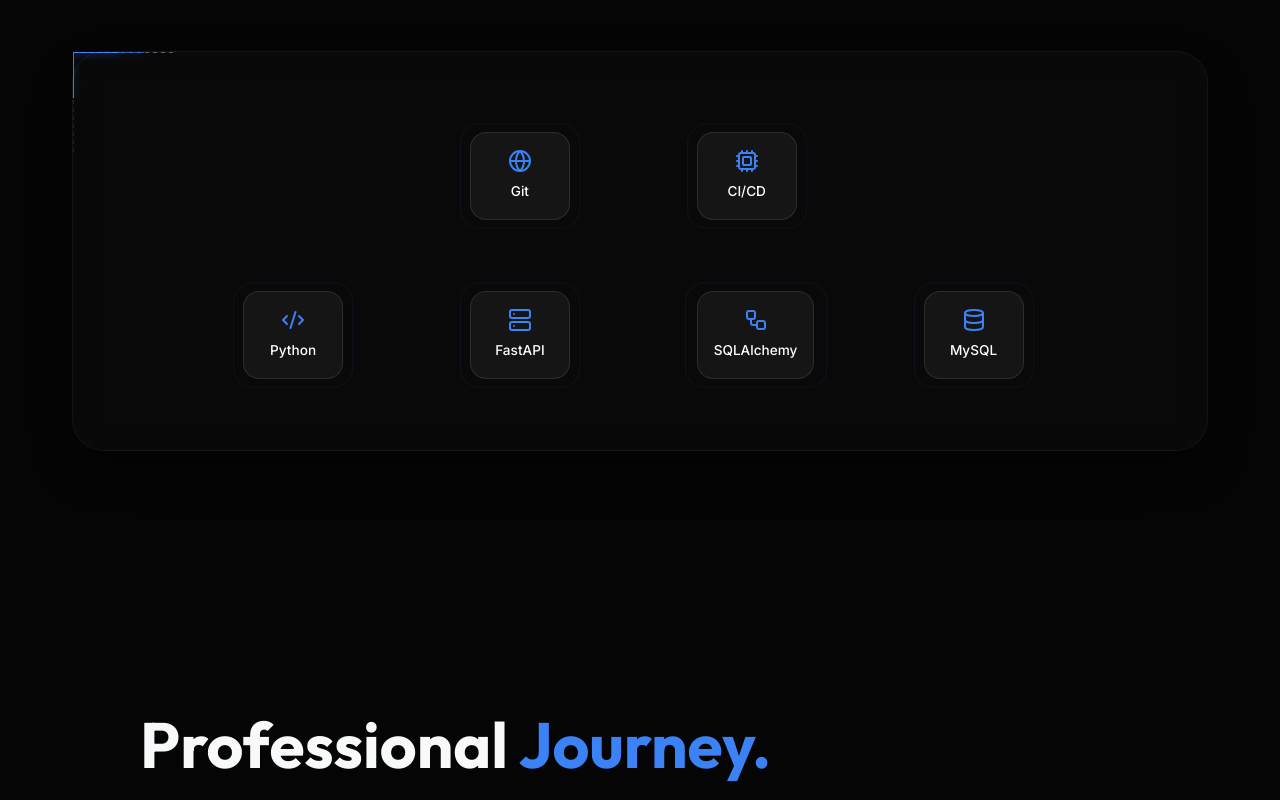
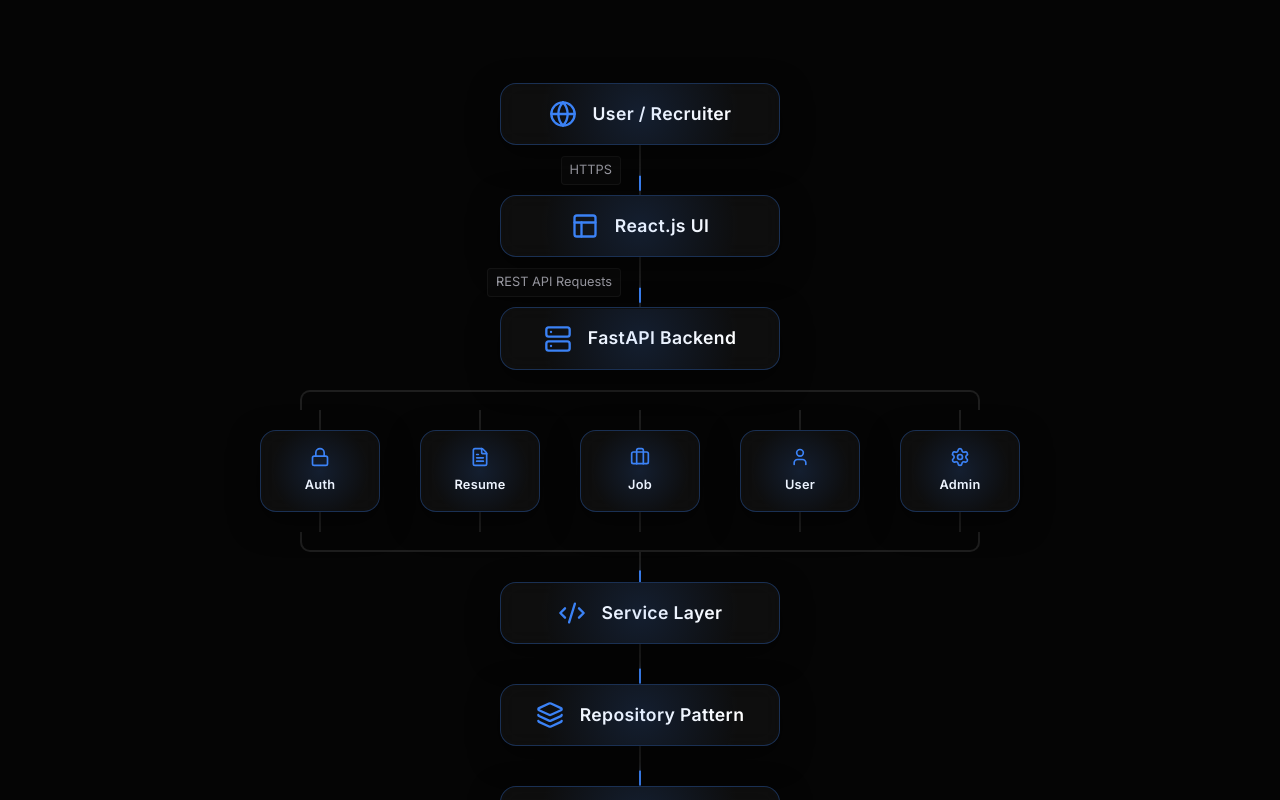
Before and after one commit to KJoshiSaiGovind/portfolio-website, a Next.js app: page / in a window 1280 px wide. Shown: the part 1820-2620 px from the top of the page. Built offline with nearby package versions, Linux system fonts and the light colour scheme.

Commit message:
feat: implement vertical live topology flowchart

```diff
--- a/sections/Skills.module.css
+++ b/sections/Skills.module.css
@@ -18,118 +18,188 @@
   color: #ffffff;
   margin-bottom: 4rem;
   text-align: center;
+  font-family: var(--font-heading);
 }
 
 .sectionTitle span {
   color: var(--accent);
 }
 
-.networkWrapper {
-  position: relative;
-  width: 100%;
-  height: 400px;
-  background: rgba(17, 17, 17, 0.4);
-  backdrop-filter: blur(20px);
-  border: 1px solid rgba(255, 255, 255, 0.05);
-  border-radius: 2rem;
-  padding: 2rem;
-  display: flex;
-  justify-content: center;
-  align-items: center;
-  box-shadow: 0 20px 40px rgba(0, 0, 0, 0.3);
-}
-
-.networkNode {
-  position: absolute;
+.topologyWrapper {
   display: flex;
   flex-direction: column;
   align-items: center;
-  gap: 0.5rem;
-  background: rgba(30, 30, 30, 0.6);
-  border: 1px solid rgba(255, 255, 255, 0.1);
-  padding: 1rem;
-  border-radius: 1rem;
-  min-width: 100px;
-  z-index: 2;
-  transition: transform 0.3s ease, border-color 0.3s ease;
+  width: 100%;
+  padding: 2rem 0;
 }
 
-.networkNode:hover {
-  transform: scale(1.1);
-  border-color: rgba(59, 130, 246, 0.4);
-  box-shadow: 0 0 20px rgba(59, 130, 246, 0.2);
+/* Individual Node */
+.node {
+  display: flex;
+  align-items: center;
+  gap: 1rem;
+  background: rgba(17, 17, 17, 0.8);
+  backdrop-filter: blur(10px);
+  border: 1px solid rgba(59, 130, 246, 0.3);
+  padding: 1rem 2rem;
+  border-radius: 1rem;
+  box-shadow: 0 10px 30px rgba(0, 0, 0, 0.5);
+  position: relative;
+  overflow: hidden;
+  min-width: 280px;
+  justify-content: center;
+  transition: transform 0.3s ease, border-color 0.3s ease;
+  z-index: 2;
 }
 
-.nodeIcon {
-  color: var(--accent);
+.nodeSmall {
+  flex-direction: column;
+  padding: 1rem;
+  min-width: 120px;
+  gap: 0.5rem;
+  text-align: center;
 }
 
-.networkNode span {
-  color: #ffffff;
-  font-size: 0.85rem;
-  font-weight: 500;
+.nodeSmall span {
+  font-size: 0.8rem !important;
 }
 
-.pulseRing {
+.node:hover {
+  transform: translateY(-2px);
+  border-color: rgba(59, 130, 246, 0.8);
+  box-shadow: 0 10px 40px rgba(59, 130, 246, 0.2);
+}
+
+.nodeGlow {
   position: absolute;
   top: 50%;
   left: 50%;
   transform: translate(-50%, -50%);
   width: 100%;
   height: 100%;
-  border: 1px solid var(--accent);
-  border-radius: 1rem;
-  animation: pulse 2s infinite;
-  opacity: 0;
+  background: radial-gradient(circle, rgba(59, 130, 246, 0.15) 0%, transparent 70%);
   pointer-events: none;
 }
 
-@keyframes pulse {
-  0% { transform: translate(-50%, -50%) scale(1); opacity: 0.4; }
-  100% { transform: translate(-50%, -50%) scale(1.3); opacity: 0; }
+.nodeIcon {
+  color: var(--accent);
+  flex-shrink: 0;
 }
 
-/* Positioning based on the grid structure we provided */
-.python { top: 60%; left: 15%; }
-.fastapi { top: 60%; left: 35%; }
-.sqlalchemy { top: 60%; left: 55%; }
-.mysql { top: 60%; left: 75%; }
-.git { top: 20%; left: 35%; }
-.cicd { top: 20%; left: 55%; }
+.node span {
+  color: #ffffff;
+  font-size: 1.1rem;
+  font-weight: 600;
+  letter-spacing: 0.02em;
+}
 
-/* SVG Connections */
-.svgConnections {
+/* Arrows and Connections */
+.arrowContainer {
+  display: flex;
+  align-items: center;
+  justify-content: center;
+  position: relative;
+  width: 2px;
+  margin: 0 auto;
+}
+
+.arrowLine {
+  width: 2px;
+  height: 100%;
+  background: rgba(255, 255, 255, 0.1);
+  position: relative;
+  overflow: hidden;
+}
+
+.arrowPacket {
   position: absolute;
   top: 0;
-  left: 0;
-  width: 100%;
-  height: 100%;
-  z-index: 1;
-  pointer-events: none;
+  left: -1px;
+  width: 4px;
+  height: 15px;
+  background: var(--accent);
+  border-radius: 4px;
+  box-shadow: 0 0 10px var(--accent-glow);
 }
 
-.lineBase {
-  fill: none;
-  stroke: rgba(255, 255, 255, 0.1);
-  stroke-width: 2;
-  stroke-dasharray: 4;
+.arrowLabel {
+  position: absolute;
+  right: 20px;
+  white-space: nowrap;
+  font-size: 0.8rem;
+  color: var(--secondary);
+  background: rgba(10, 10, 10, 0.8);
+  padding: 0.2rem 0.5rem;
+  border-radius: 4px;
+  border: 1px solid rgba(255, 255, 255, 0.05);
 }
 
-.lineAnimated {
-  fill: none;
-  stroke: var(--accent);
-  stroke-width: 2;
-  filter: drop-shadow(0 0 5px var(--accent-glow));
+/* Branching Microservices */
+.branchContainer {
+  display: flex;
+  flex-direction: column;
+  align-items: center;
+  width: 100%;
+  max-width: 800px;
+}
+
+.branchLineTop {
+  width: calc(100% - 120px);
+  height: 20px;
+  border-top: 2px solid rgba(255, 255, 255, 0.1);
+  border-left: 2px solid rgba(255, 255, 255, 0.1);
+  border-right: 2px solid rgba(255, 255, 255, 0.1);
+  margin-top: 20px;
+  border-top-left-radius: 10px;
+  border-top-right-radius: 10px;
+}
+
+.microservices {
+  display: flex;
+  justify-content: space-between;
+  width: 100%;
+}
+
+.msCol {
+  display: flex;
+  flex-direction: column;
+  align-items: center;
+  flex: 1;
+}
+
+.verticalDrop {
+  width: 2px;
+  height: 20px;
+  background: rgba(255, 255, 255, 0.1);
+}
+
+.branchLineBottom {
+  width: calc(100% - 120px);
+  height: 20px;
+  border-bottom: 2px solid rgba(255, 255, 255, 0.1);
+  border-left: 2px solid rgba(255, 255, 255, 0.1);
+  border-right: 2px solid rgba(255, 255, 255, 0.1);
+  border-bottom-left-radius: 10px;
+  border-bottom-right-radius: 10px;
 }
 
 @media (max-width: 768px) {
-  .networkWrapper {
-    height: 600px;
+  .microservices {
+    flex-direction: column;
+    gap: 1rem;
+    align-items: center;
   }
-  .python { top: 15%; left: 50%; transform: translateX(-50%); }
-  .fastapi { top: 30%; left: 50%; transform: translateX(-50%); }
-  .sqlalchemy { top: 45%; left: 50%; transform: translateX(-50%); }
-  .mysql { top: 60%; left: 50%; transform: translateX(-50%); }
-  .git { top: 75%; left: 50%; transform: translateX(-50%); }
-  .cicd { top: 90%; left: 50%; transform: translateX(-50%); }
+
+  .branchLineTop, .branchLineBottom {
+    display: none;
+  }
+
+  .verticalDrop {
+    height: 15px;
+  }
+
+  .nodeSmall {
+    width: 250px;
+    flex-direction: row;
+  }
 }
--- a/sections/Skills.tsx
+++ b/sections/Skills.tsx
@@ -3,24 +3,35 @@
 import { motion } from "framer-motion";
 import FadeIn from "@/components/animations/FadeIn";
 import styles from "./Skills.module.css";
-import { Server, Database, Code2, Globe, Cpu, Workflow } from "lucide-react";
+import { Globe, Layout, Server, Lock, FileText, Briefcase, User, Settings, Code2, Layers, Database } from "lucide-react";
+import { ReactNode } from "react";
 
-const NETWORK = [
-  { id: "python", icon: Code2, label: "Python", col: 1, row: 2 },
-  { id: "fastapi", icon: Server, label: "FastAPI", col: 2, row: 2 },
-  { id: "sqlalchemy", icon: Workflow, label: "SQLAlchemy", col: 3, row: 2 },
-  { id: "mysql", icon: Database, label: "MySQL", col: 4, row: 2 },
-  { id: "git", icon: Globe, label: "Git", col: 2, row: 1 },
-  { id: "cicd", icon: Cpu, label: "CI/CD", col: 3, row: 1 }
-];
+const Node = ({ icon: Icon, label, delay = 0, small = false }: { icon: any, label: string, delay?: number, small?: boolean }) => (
+  <motion.div
+    className={`${styles.node} ${small ? styles.nodeSmall : ""}`}
+    initial={{ opacity: 0, y: 20 }}
+    whileInView={{ opacity: 1, y: 0 }}
+    viewport={{ once: true }}
+    transition={{ delay, duration: 0.5 }}
+  >
+    <div className={styles.nodeGlow} />
+    <Icon size={small ? 20 : 28} className={styles.nodeIcon} />
+    <span>{label}</span>
+  </motion.div>
+);
 
-const CONNECTIONS = [
-  { from: "python", to: "fastapi", path: "M 0 0 L 100 0" },
-  { from: "fastapi", to: "sqlalchemy", path: "M 0 0 L 100 0" },
-  { from: "sqlalchemy", to: "mysql", path: "M 0 0 L 100 0" },
-  { from: "git", to: "cicd", path: "M 0 0 L 100 0" },
-  { from: "git", to: "fastapi", path: "M 0 0 L 0 100" }
-];
+const Arrow = ({ label, height = 50 }: { label?: string, height?: number }) => (
+  <div className={styles.arrowContainer} style={{ height: `${height}px` }}>
+    {label && <span className={styles.arrowLabel}>{label}</span>}
+    <div className={styles.arrowLine}>
+      <motion.div
+        className={styles.arrowPacket}
+        animate={{ y: [0, height], opacity: [0, 1, 1, 0] }}
+        transition={{ repeat: Infinity, duration: 1.5, ease: "linear" }}
+      />
+    </div>
+  </div>
+);
 
 export default function Skills() {
   return (
@@ -32,41 +43,61 @@ export default function Skills() {
           </h2>
         </FadeIn>
 
-        <div className={styles.networkWrapper}>
-          {NETWORK.map((node, i) => (
-            <motion.div
-              key={node.id}
-              className={`${styles.networkNode} ${styles[node.id]}`}
-              initial={{ scale: 0, opacity: 0 }}
-              whileInView={{ scale: 1, opacity: 1 }}
-              viewport={{ once: true }}
-              transition={{ delay: i * 0.2, type: "spring", stiffness: 200, damping: 20 }}
-            >
-              <div className={styles.pulseRing} />
-              <node.icon size={24} className={styles.nodeIcon} />
-              <span>{node.label}</span>
-            </motion.div>
-          ))}
+        <div className={styles.topologyWrapper}>
 
-          <svg className={styles.svgConnections}>
-            {CONNECTIONS.map((conn, i) => (
-              <g key={i} className={styles[`conn-${conn.from}-${conn.to}`]}>
-                <path d={conn.path} className={styles.lineBase} />
-                <motion.path
-                  d={conn.path}
-                  className={styles.lineAnimated}
-                  initial={{ pathLength: 0 }}
-                  animate={{ pathLength: 1, opacity: [0, 1, 0] }}
-                  transition={{
-                    duration: 2,
-                    repeat: Infinity,
-                    ease: "linear",
-                    delay: i * 0.5
-                  }}
-                />
-              </g>
-            ))}
-          </svg>
+          <Node icon={Globe} label="User / Recruiter" delay={0.1} />
+          <Arrow label="HTTPS" />
+
+          <Node icon={Layout} label="React.js UI" delay={0.2} />
+          <Arrow label="REST API Requests" />
+
+          <Node icon={Server} label="FastAPI Backend" delay={0.3} />
+
+          {/* Microservices Branch */}
+          <div className={styles.branchContainer}>
+            <div className={styles.branchLineTop} />
+            <div className={styles.microservices}>
+              <div className={styles.msCol}>
+                <div className={styles.verticalDrop} />
+                <Node icon={Lock} label="Auth" small delay={0.4} />
+                <div className={styles.verticalDrop} />
+              </div>
+              <div className={styles.msCol}>
+                <div className={styles.verticalDrop} />
+                <Node icon={FileText} label="Resume" small delay={0.5} />
+                <div className={styles.verticalDrop} />
+              </div>
+              <div className={styles.msCol}>
+                <div className={styles.verticalDrop} />
+                <Node icon={Briefcase} label="Job" small delay={0.6} />
+                <div className={styles.verticalDrop} />
+              </div>
+              <div className={styles.msCol}>
+                <div className={styles.verticalDrop} />
+                <Node icon={User} label="User" small delay={0.7} />
+                <div className={styles.verticalDrop} />
+              </div>
+              <div className={styles.msCol}>
+                <div className={styles.verticalDrop} />
+                <Node icon={Settings} label="Admin" small delay={0.8} />
+                <div className={styles.verticalDrop} />
+              </div>
+            </div>
+            <div className={styles.branchLineBottom} />
+          </div>
+
+          <Arrow height={30} />
+          <Node icon={Code2} label="Service Layer" delay={0.9} />
+          <Arrow height={40} />
+
+          <Node icon={Layers} label="Repository Pattern" delay={1.0} />
+          <Arrow height={40} />
+
+          <Node icon={Database} label="SQLAlchemy ORM" delay={1.1} />
+          <Arrow height={40} />
+
+          <Node icon={Database} label="MySQL Database" delay={1.2} />
+
         </div>
       </div>
     </section>
```
